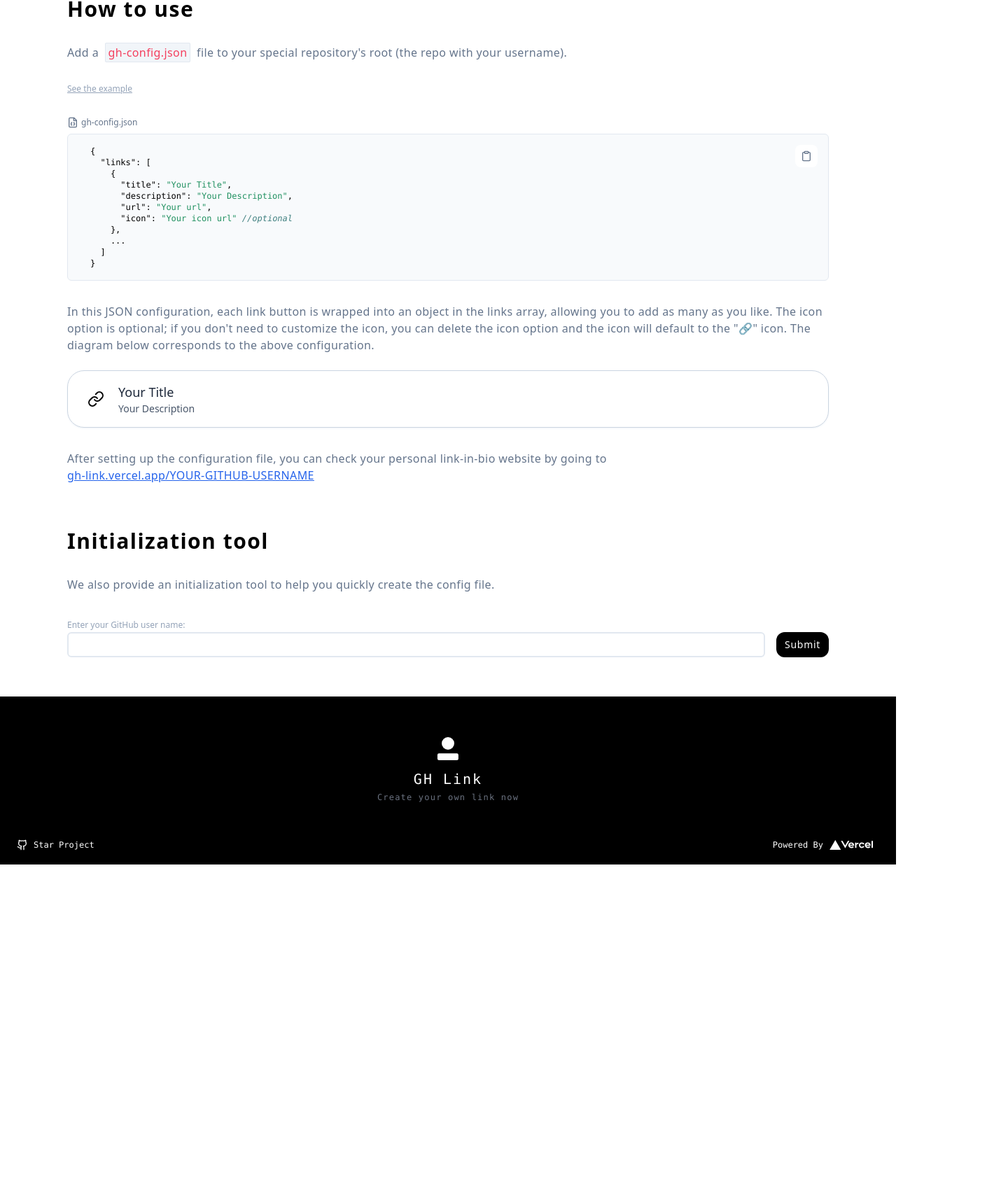
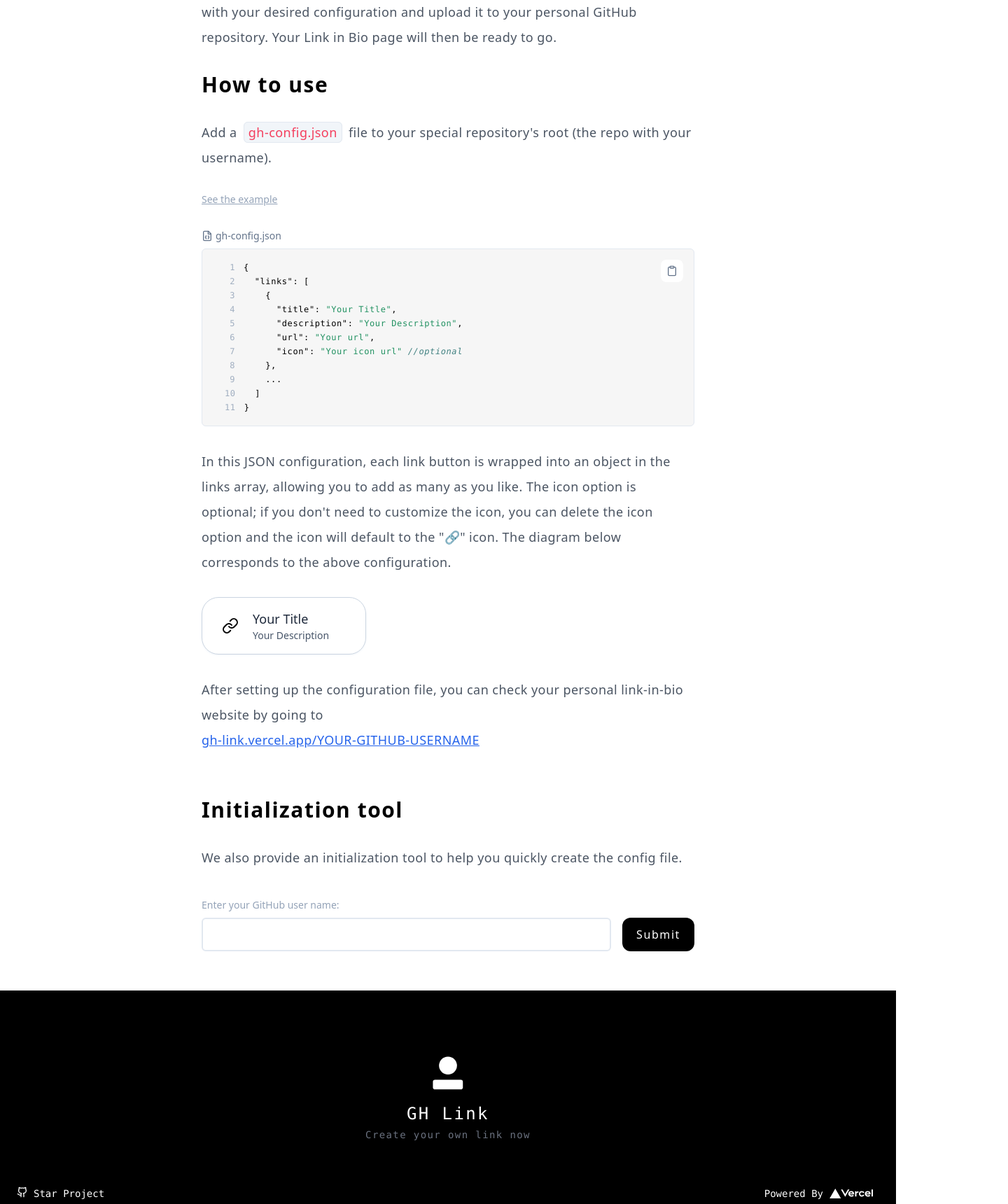
Before and after one commit to 1weiho/gh-link, a Next.js app: page / in a window 1280 px wide. Shown: the part 1057-2777 px from the top of the page at 70% size, 1440 px wide, since content can reach past the window. Before the commit the page ends 2300 px from the top, so only its background shows below. Built offline with nearby package versions, Linux system fonts and the light colour scheme.

Commit message:
feat: improve the styling of desktop view

```diff
--- a/app/page.tsx
+++ b/app/page.tsx
@@ -6,11 +6,13 @@ import { BlurColor } from "@/components/BlurColor";
 
 const Home = () => {
   return (
-    <div className="flex w-screen flex-col">
+    <div>
       <BlurColor />
       <Banner />
-      <Tutorial />
-      <Initialization />
+      <div className="flex w-screen flex-col lg:px-20 xl:px-48">
+        <Tutorial />
+        <Initialization />
+      </div>
       <Footer />
     </div>
   );
--- a/components/BlurColor.tsx
+++ b/components/BlurColor.tsx
@@ -1,6 +1,6 @@
 export const BlurColor = () => {
   return (
-    <div className="absolute -z-10 h-screen w-screen">
+    <div className="absolute -z-10 h-screen w-screen overflow-x-clip">
       <div className="absolute -z-10 -ml-40 -mt-40 hidden h-96 w-96 rounded-full bg-gradient-to-r from-sky-500 to-sky-200 opacity-40 blur-3xl lg:block"></div>
       <div className="absolute bottom-0 right-0 -z-10 -mr-40 hidden h-96 w-96 rounded-full bg-gradient-to-br from-violet-500 to-violet-200 opacity-25 blur-3xl lg:block"></div>
     </div>
--- a/components/Footer.tsx
+++ b/components/Footer.tsx
@@ -4,30 +4,35 @@ import Link from "next/link";
 
 const Footer = () => {
   return (
-    <div className="relative flex h-60 w-screen flex-col items-center bg-black">
+    <div className="relative flex h-60 w-screen flex-col items-center bg-black lg:h-80">
       <Image
         src="/gh-link.svg"
         alt="GH Link Icon"
         width={256}
         height={256}
-        className="mt-12 h-14 w-14"
+        className="mt-12 h-14 w-14 lg:mt-20 lg:h-20 lg:w-20"
       />
-      <p className="mb-1 font-mono text-xl tracking-widest text-white">
+      <p className="mb-1 font-mono text-xl tracking-widest text-white lg:text-2xl">
         GH Link
       </p>
-      <a className="font-mono text-xs tracking-widest text-gray-500">
+      <a className="font-mono text-xs tracking-widest text-gray-500 lg:text-sm">
         Create your own link now
       </a>
       <div className="absolute bottom-5 flex w-full justify-between px-6">
         <Link
-          className="flex space-x-2"
+          className="flex space-x-2 lg:duration-300 lg:hover:ms-2"
           href="https://github.com/davidho0403/gh-link"
         >
           <Github className="h-4 w-4 text-white" />
-          <p className="font-mono text-xs text-white">Star Project</p>
+          <p className="font-mono text-xs text-white lg:text-sm">
+            Star Project
+          </p>
         </Link>
-        <Link className="flex items-center" href="https://vercel.com/">
-          <p className="font-mono text-xs text-white">Powered By</p>
+        <Link
+          className="flex items-center lg:duration-300 lg:hover:mr-2"
+          href="https://vercel.com/"
+        >
+          <p className="font-mono text-xs text-white lg:text-sm">Powered By</p>
           <svg
             aria-label="Vercel logotype"
             height="14"
--- a/components/homepage/Banner.tsx
+++ b/components/homepage/Banner.tsx
@@ -5,22 +5,22 @@ const Banner = () => {
   return (
     <div className="relative overflow-hidden lg:flex lg:h-screen lg:flex-col lg:justify-between">
       <Nav />
-      <div>
+      <div className="lg:mb-12">
         <div className="mt-20 flex w-full flex-col items-center px-10 lg:mt-0">
-          <h1 className="text-center text-4xl font-bold leading-normal text-black lg:text-5xl lg:font-black lg:leading-normal">
+          <h1 className="text-center text-4xl font-bold leading-normal text-black lg:text-7xl lg:font-black lg:leading-normal">
             Config With <br /> Only a{" "}
             <span className="bg-gradient-to-br from-sky-300 to-blue-600 bg-clip-text text-transparent">
               JSON
             </span>{" "}
             File
           </h1>
-          <h2 className="mt-6 px-10 text-center text-xs leading-normal text-slate-500 lg:mt-12 lg:text-sm">
+          <h2 className="mt-6 px-10 text-center text-xs leading-normal tracking-wider text-slate-500 lg:mt-12 lg:text-xl">
             GH Link is a Link in Bio website that can be configured with only a
             JSON file.
           </h2>
         </div>
         <div className="mt-20 flex w-full justify-center lg:mt-16">
-          <button className="rounded-xl bg-black px-3 py-2 text-sm tracking-wider text-white lg:px-4 lg:py-3">
+          <button className="rounded-xl bg-black px-3 py-2 text-sm tracking-wider text-white lg:px-5 lg:py-3">
             Create now
           </button>
         </div>
--- a/components/homepage/Code.tsx
+++ b/components/homepage/Code.tsx
@@ -22,7 +22,10 @@ const Code = (Props: { code: string }) => {
       <Toaster position="bottom-right" className="hidden lg:block" />
       <div className="relative">
         <CopyToClipboard text={Props.code} onCopy={handleCopy}>
-          <button className="absolute right-4 top-4 rounded-lg bg-white p-2 text-slate-500 duration-100 hover:bg-slate-50" disabled={copied}>
+          <button
+            className="absolute right-4 top-4 rounded-lg bg-white p-2 text-slate-500 duration-100 hover:bg-slate-50"
+            disabled={copied}
+          >
             {copied ? (
               <Check className="h-4 w-4 animate-clipboard text-green-600" />
             ) : (
@@ -34,8 +37,13 @@ const Code = (Props: { code: string }) => {
           language="json"
           style={docco}
           wrapLines={true}
-          className="rounded-md border border-slate-200 font-mono text-xs"
-          customStyle={{ padding: "0 2rem 0 2rem", backgroundColor: "rgb(248 250 252)" }}
+          showLineNumbers={true}
+          lineNumberStyle={{ color: "#A0AEC0" }}
+          className="rounded-md border border-slate-200 font-mono text-xs leading-5 tracking-wider"
+          customStyle={{
+            padding: "1rem 2rem 1rem 2rem",
+            backgroundColor: "#F6F6F6",
+          }}
         >
           {Props.code}
         </SyntaxHighlighter>
--- a/components/homepage/Initialization.tsx
+++ b/components/homepage/Initialization.tsx
@@ -4,22 +4,22 @@ import Paragraph from "./Paragraph";
 const Initialization = () => {
   return (
     <>
-      <div className="mt-16 mb-14 flex w-full flex-col space-y-6 px-8 lg:space-y-8 lg:px-24">
+      <div className="mb-14 mt-16 flex w-full flex-col space-y-6 px-8 lg:space-y-8 lg:px-24">
         <Title>Initialization tool</Title>
         <Paragraph>
           We also provide an initialization tool to help you quickly create the
           config file.
         </Paragraph>
         <div>
-          <label className="mt-2 text-xs text-slate-400">
+          <h4 className="mb-2 mt-2 text-xs text-slate-400 lg:text-sm">
             Enter your GitHub user name:
-          </label>
-          <div className="flex space-x-4">
+          </h4>
+          <div className="flex space-x-4 lg:h-12">
             <input
               type="text"
-              className="w-full rounded-md border-2 border-slate-200"
+              className="w-full rounded-md border-2 border-slate-200 ps-4 outline-none"
             />
-            <button className="rounded-xl bg-black px-3 py-2 text-sm tracking-wider text-white">
+            <button className="rounded-xl bg-black px-3 py-2 text-sm tracking-wider text-white lg:px-5 lg:text-base lg:tracking-widest">
               Submit
             </button>
           </div>
--- a/components/homepage/Paragraph.tsx
+++ b/components/homepage/Paragraph.tsx
@@ -1,7 +1,7 @@
 const Paragraph = ({ children }: { children: React.ReactNode }) => {
   return (
     <>
-      <p className="text-xs leading-normal text-slate-500 lg:text-base lg:tracking-wide">
+      <p className="text-xs font-light leading-normal text-gray-600 lg:text-lg lg:leading-9 lg:tracking-wide">
         {children}
       </p>
     </>
--- a/components/homepage/Tutorial.tsx
+++ b/components/homepage/Tutorial.tsx
@@ -3,10 +3,10 @@ import LinkCard from "@/components/LinkCard";
 import Title from "./Title";
 import Paragraph from "./Paragraph";
 import Code from "./Code";
+import Link from "next/link";
 
 const Tutorial = () => {
-  const configJsonCode: string = `
-{
+  const configJsonCode: string = `{
   "links": [
     {
       "title": "Your Title",
@@ -16,8 +16,7 @@ const Tutorial = () => {
     },
     ...
   ]
-}
-  `;
+}`;
 
   return (
     <>
@@ -34,20 +33,20 @@ const Tutorial = () => {
         <Title>How to use</Title>
         <Paragraph>
           Add a{" "}
-          <span className="mx-1 rounded-sm border border-slate-200 bg-slate-100 px-1 py-0.5 text-rose-500">
+          <span className="mx-1 rounded-md border border-slate-200 bg-slate-100 px-1.5 py-0.5 text-rose-500">
             gh-config.json
           </span>{" "}
           file to your special {"repository's"} root (the repo with your
           username).
         </Paragraph>
-        <a
+        <Link
           href="https://github.com/davidho0403/davidho0403/blob/main/gh-link.json"
-          className="text-xs text-slate-400 underline"
+          className="text-xs text-slate-400 underline lg:text-sm"
         >
           See the example
-        </a>
+        </Link>
         <div className="space-y-2">
-          <div className="flex items-center space-x-1 text-xs text-slate-500">
+          <div className="flex items-center space-x-1 text-xs text-slate-500 lg:text-sm">
             <FileJson className="h-4 w-4" />
             <p>gh-config.json</p>
           </div>
@@ -62,12 +61,14 @@ const Tutorial = () => {
             icon option and the icon will default to the "🔗" icon. The diagram below corresponds to the above
             configuration.`}
         </Paragraph>
+        <div className="w-full lg:w-1/2 xl:w-1/3">
           <LinkCard
             title="Your Title"
             description="Your Description"
             url=""
             icon=""
           />
+        </div>
         <Paragraph>
           After setting up the configuration file, you can check your personal
           link-in-bio website by going to <br />
```
Also changed, not shown: app/layout.tsx (+7 -6 lines). Lines whose indentation alone changed are shown as unchanged.
